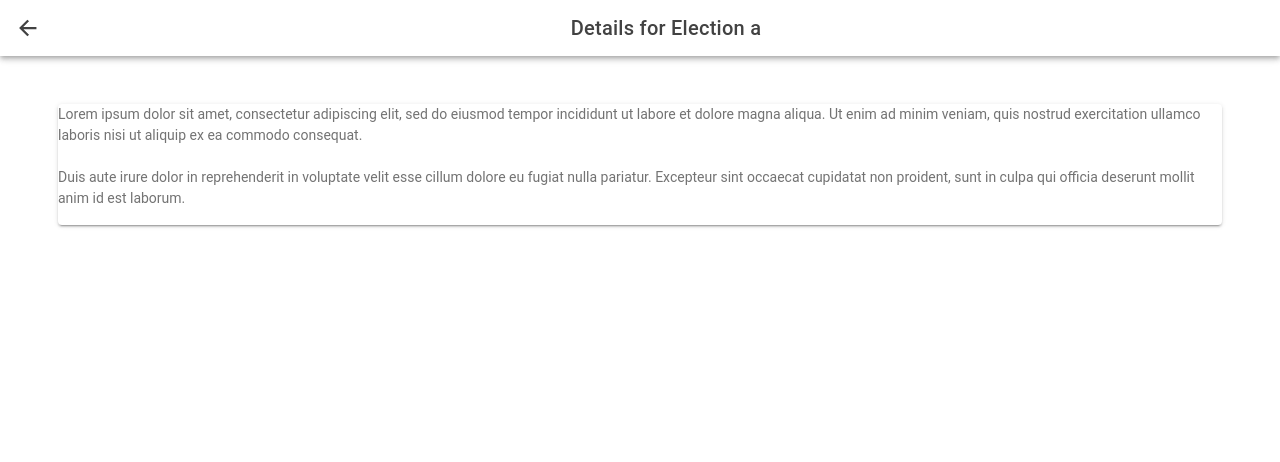
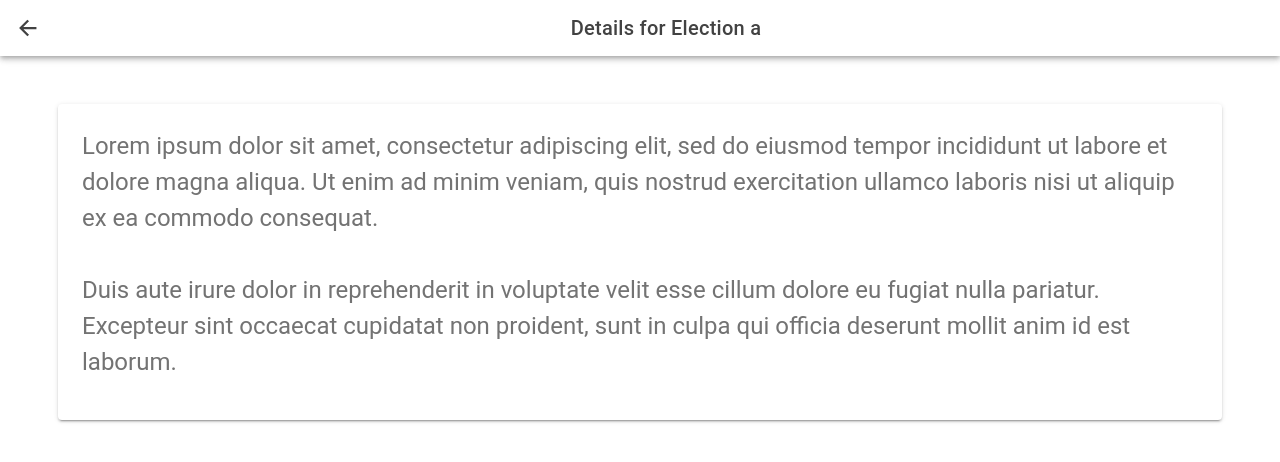
Before and after one commit to PhilipWright96/ElectionReminders, a React (Vite) app: page /electionDetails/a in a window 1280 px wide. Shown: the top 462 px of the page. Built offline with nearby package versions, Linux system fonts and the light colour scheme.

Commit message:
Change styling for election details

```diff
--- a/src/components/ElectionDetailsPage/ElectionDetailsPage.tsx
+++ b/src/components/ElectionDetailsPage/ElectionDetailsPage.tsx
@@ -21,7 +21,8 @@ const ElectionDetailsPage: React.FC<ElectionDetailsPageProperties> = ({ match })
             <IonContent>
                 <div className="m-5">
                     <IonCard>
-                        <IonText>
+                        <div className="p-4">
+                            <IonText className="fs-4">
                                 <p>Lorem ipsum dolor sit amet, consectetur adipiscing elit,
                                     sed do eiusmod tempor incididunt ut labore et dolore magna aliqua.
                                     Ut enim ad minim veniam, quis nostrud exercitation ullamco laboris
@@ -33,6 +34,7 @@ const ElectionDetailsPage: React.FC<ElectionDetailsPageProperties> = ({ match })
                                     Excepteur sint occaecat cupidatat non proident, sunt in culpa qui officia
                                     deserunt mollit anim id est laborum. </p>
                             </IonText>
+                        </div>
                     </IonCard>
                 </div>
             </IonContent>
```
Lines whose indentation alone changed are shown as unchanged.
